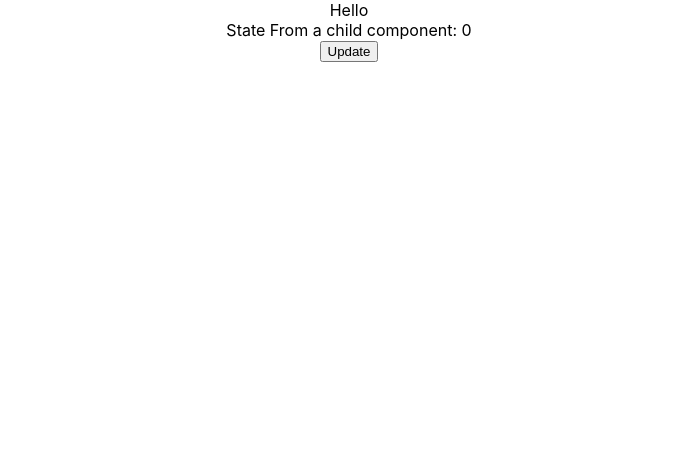
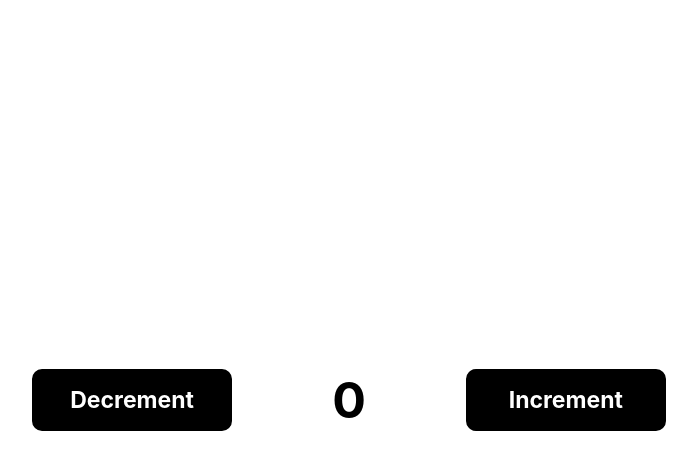
Before and after one commit to yoginderkumar/counter, a React (Create React App) app: page / in a window 1280 px wide. Shown: the top 470 px of the page, without its empty margins (291-988 px from the left). Built offline with nearby package versions, Linux system fonts and the light colour scheme.

Commit message:
counter Feaures Increased

```diff
--- a/src/App.js
+++ b/src/App.js
@@ -2,6 +2,9 @@ import React from "react";
 
 import "./App.css";
 import ChildComponent from "./ChildComponent";
+
+
+
 
 class App extends React.Component {
   state = {
@@ -10,14 +13,43 @@ class App extends React.Component {
 
   incrementButton = () => {
     this.setState({ counter: this.state.counter + 1 });
+
   };
+
+  decrementButton = () => {
+    this.setState(({ counter: this.state.counter - 1 }))
+  }
+
+
+  colorChange = () => {
+
+    const countValue = document.getElementById('count');
+
+
+    if (this.state.counter > 0) {
+      countValue.style.color = '#6c5ce7'
+    }
+    if (this.state.counter < 0) {
+      countValue.style.color = '#d63031'
+
+    }
+
+
+  }
+
 
   render() {
     return (
       <div className="App">
-        Hello
-        <ChildComponent counter={this.state.counter} />
-        <button onClick={this.incrementButton}>Update</button>
+        {/* <ChildComponent counter={this.state.counter} /> */}
+        <div className="counter">
+          <button onClick={this.decrementButton}>Decrement</button>
+
+          <h1 id="count">{this.state.counter}</h1>
+          <button onClick={this.incrementButton}>Increment</button>
+          {this.colorChange()}
+
+        </div>
       </div>
     );
   }
--- a/src/index.css
+++ b/src/index.css
@@ -1,13 +1,51 @@
 body {
+  overflow: hidden;
+  height: 100vh;
+  display: flex;
+  justify-content: center;
+  align-items: center;
   margin: 0;
-  font-family: -apple-system, BlinkMacSystemFont, 'Segoe UI', 'Roboto', 'Oxygen',
-    'Ubuntu', 'Cantarell', 'Fira Sans', 'Droid Sans', 'Helvetica Neue',
+  font-family: -apple-system, BlinkMacSystemFont, "Segoe UI", "Roboto", "Oxygen",
+    "Ubuntu", "Cantarell", "Fira Sans", "Droid Sans", "Helvetica Neue",
     sans-serif;
   -webkit-font-smoothing: antialiased;
   -moz-osx-font-smoothing: grayscale;
 }
 
 code {
-  font-family: source-code-pro, Menlo, Monaco, Consolas, 'Courier New',
+  font-family: source-code-pro, Menlo, Monaco, Consolas, "Courier New",
     monospace;
 }
+
+.counter {
+  display: flex;
+  justify-content: center;
+  align-items: center;
+}
+
+.counter h1 {
+  font-size: 50px;
+}
+
+.counter button {
+  font-size: 23px;
+  cursor: pointer;
+  font-weight: bold;
+  font-family: inherit;
+  border: 2px solid black;
+  outline: none;
+  background-color: black;
+  color: white;
+  margin: 100px;
+  padding: 15px;
+  width: 200px;
+  border-radius: 10px;
+}
+
+.counter button:nth-last-of-type(1):focus {
+  border: 5px solid #6c5ce7;
+}
+
+.counter button:nth-last-of-type(2):focus {
+  border: 5px solid #d63031;
+}
```
